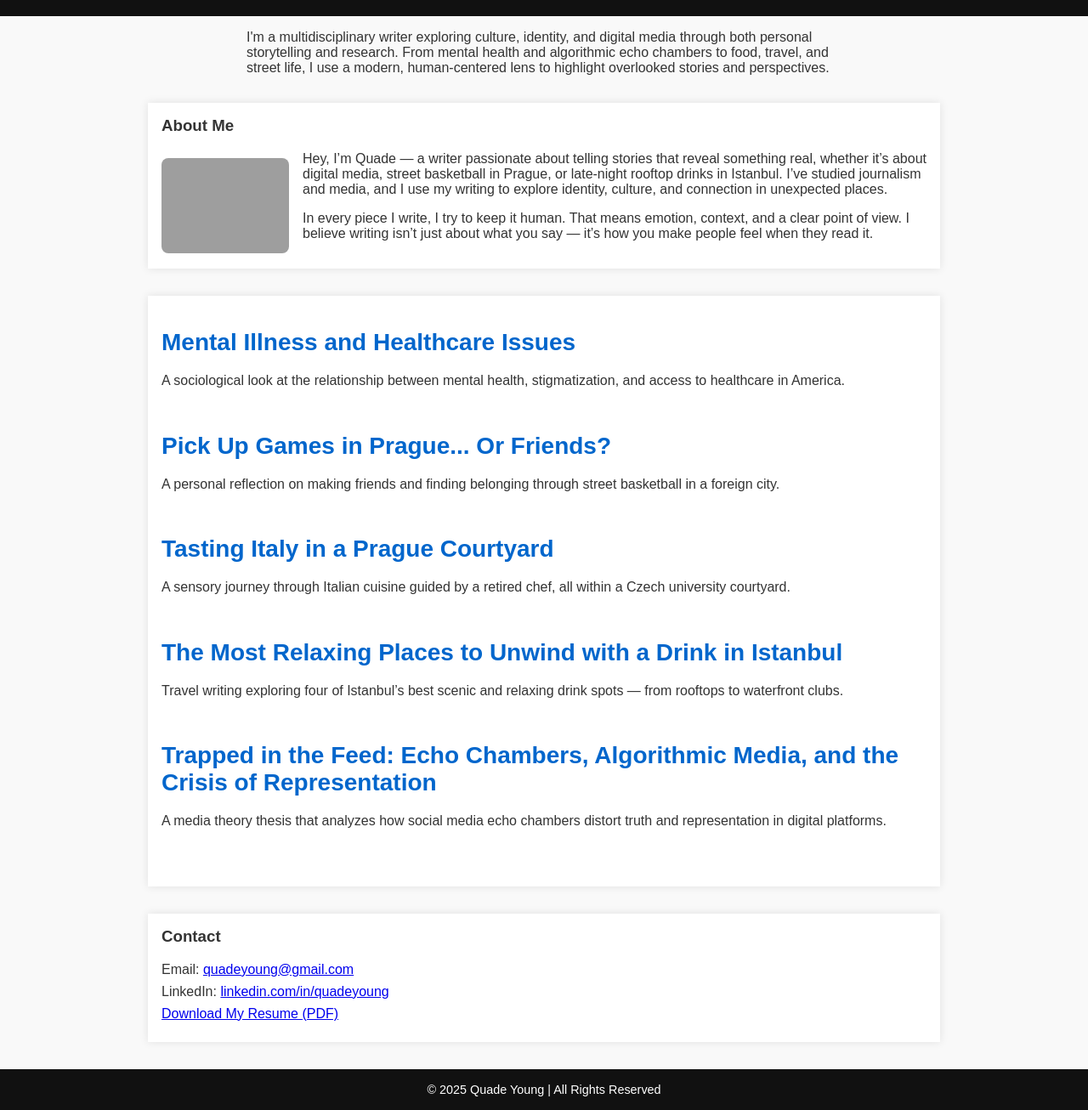
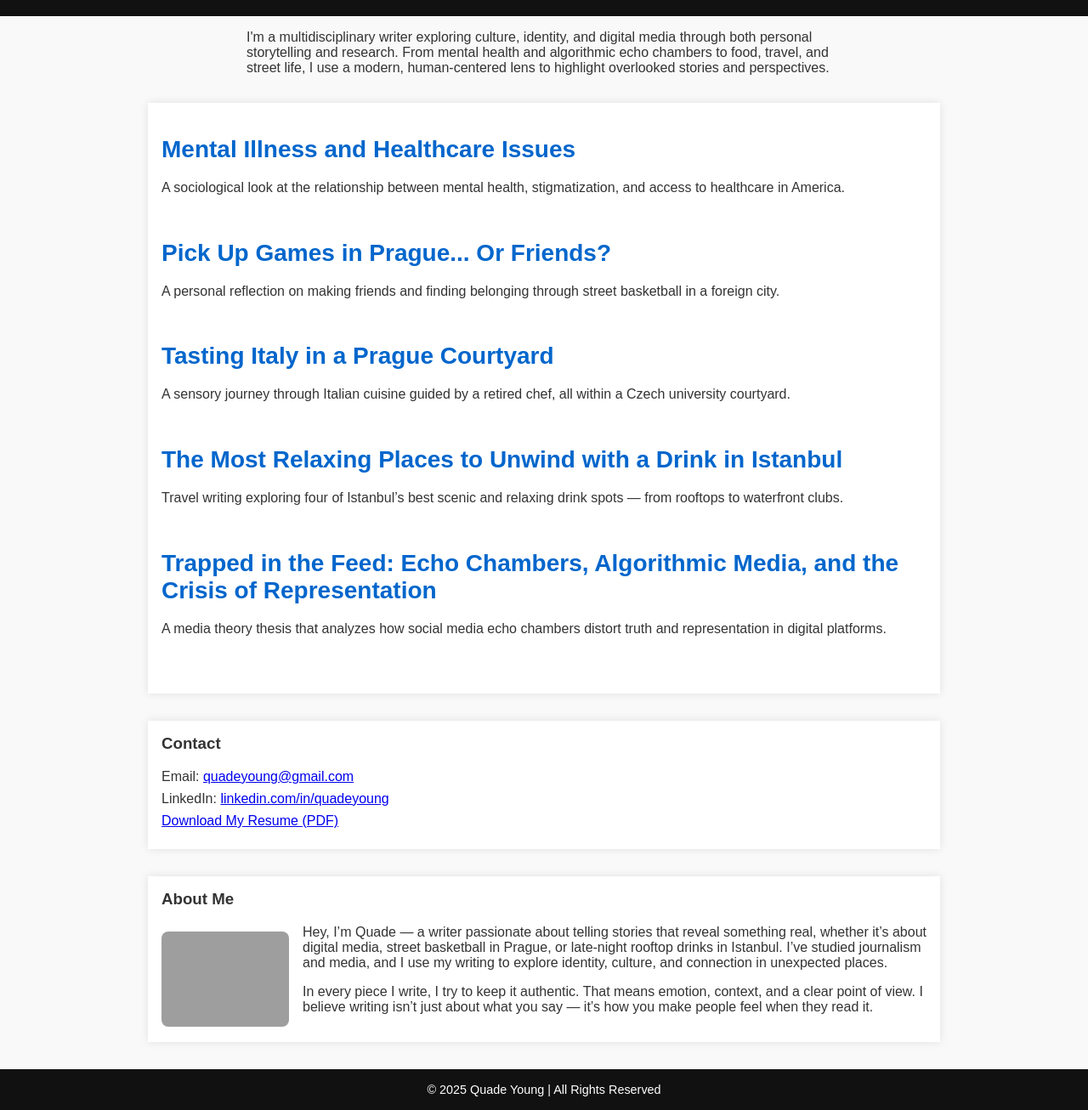
Before and after one commit to QuadeLYoung/Quades-Journal, a plain HTML site: page index.html in a window 1280 px wide. Shown: the part 140-1446 px from the top of the page at 85% size. Drawn offline with Linux system fonts and the light colour scheme; grey boxes are pictures that could not be loaded.

Commit message:
index.html

```diff
--- a/index.html
+++ b/index.html
@@ -81,12 +81,6 @@
   <div class="bio">
     I'm a multidisciplinary writer exploring culture, identity, and digital media through both personal storytelling and research. From mental health and algorithmic echo chambers to food, travel, and street life, I use a modern, human-centered lens to highlight overlooked stories and perspectives.
   </div>
-  <div class="about">
-    <h3>About Me</h3>
-    <img src="CountryQuade.png" alt="Photo of Quade Young" />
-    <p>Hey, I’m Quade — a writer passionate about telling stories that reveal something real, whether it’s about digital media, street basketball in Prague, or late-night rooftop drinks in Istanbul. I’ve studied journalism and media, and I use my writing to explore identity, culture, and connection in unexpected places.</p>
-    <p>In every piece I write, I try to keep it human. That means emotion, context, and a clear point of view. I believe writing isn’t just about what you say — it’s how you make people feel when they read it.</p>
-  </div>
   <div class="content">
     <div class="article">
       <h2><a href="https://quadelyoung.github.io/Quades-Journal/Mental%20Illness%20&%20Healthcare%20Issues%20FC.pdf" target="_blank">Mental Illness and Healthcare Issues</a></h2>
@@ -115,6 +109,12 @@
     <p>LinkedIn: <a href="https://www.linkedin.com/in/quadeyoung/" target="_blank">linkedin.com/in/quadeyoung</a></p>
     <p><a href="https://quadelyoung.github.io/Quades-Journal/Quade_Young_Resume.pdf" target="_blank">Download My Resume (PDF)</a></p>
   </div>
+  <div class="about">
+    <h3>About Me</h3>
+    <img src="CountryQuade.png" alt="Photo of Quade Young" />
+    <p>Hey, I’m Quade — a writer passionate about telling stories that reveal something real, whether it’s about digital media, street basketball in Prague, or late-night rooftop drinks in Istanbul. I’ve studied journalism and media, and I use my writing to explore identity, culture, and connection in unexpected places.</p>
+    <p>In every piece I write, I try to keep it authentic. That means emotion, context, and a clear point of view. I believe writing isn’t just about what you say — it’s how you make people feel when they read it.</p>
+  </div>
   <footer>
     &copy; 2025 Quade Young | All Rights Reserved
   </footer>
```
